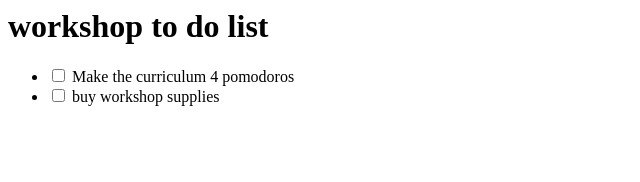
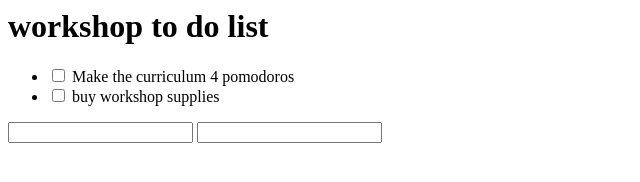
Before and after one commit to fab2000/todo_list_front_end, a plain HTML site: page index.html in a window 1280 px wide. Shown: the whole page, without its empty margins (0-640 px from the left). Drawn offline with Linux system fonts and the light colour scheme.

Commit message:
add to dos

```diff
--- a/index.html
+++ b/index.html
@@ -17,6 +17,10 @@
             buy workshop supplies
         </li>
         </ul>
+        <input type="text">
+        <input type="number">
+
+
 
 
     </body>
```
